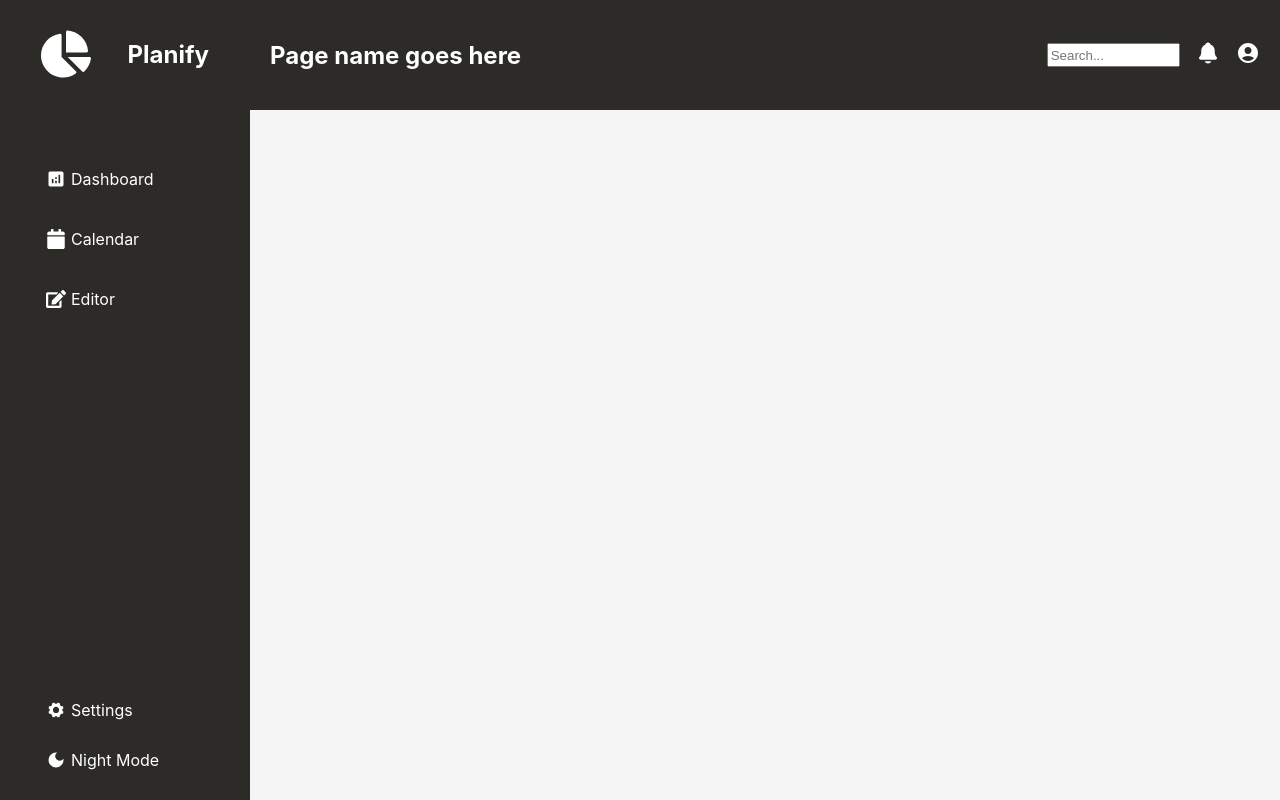
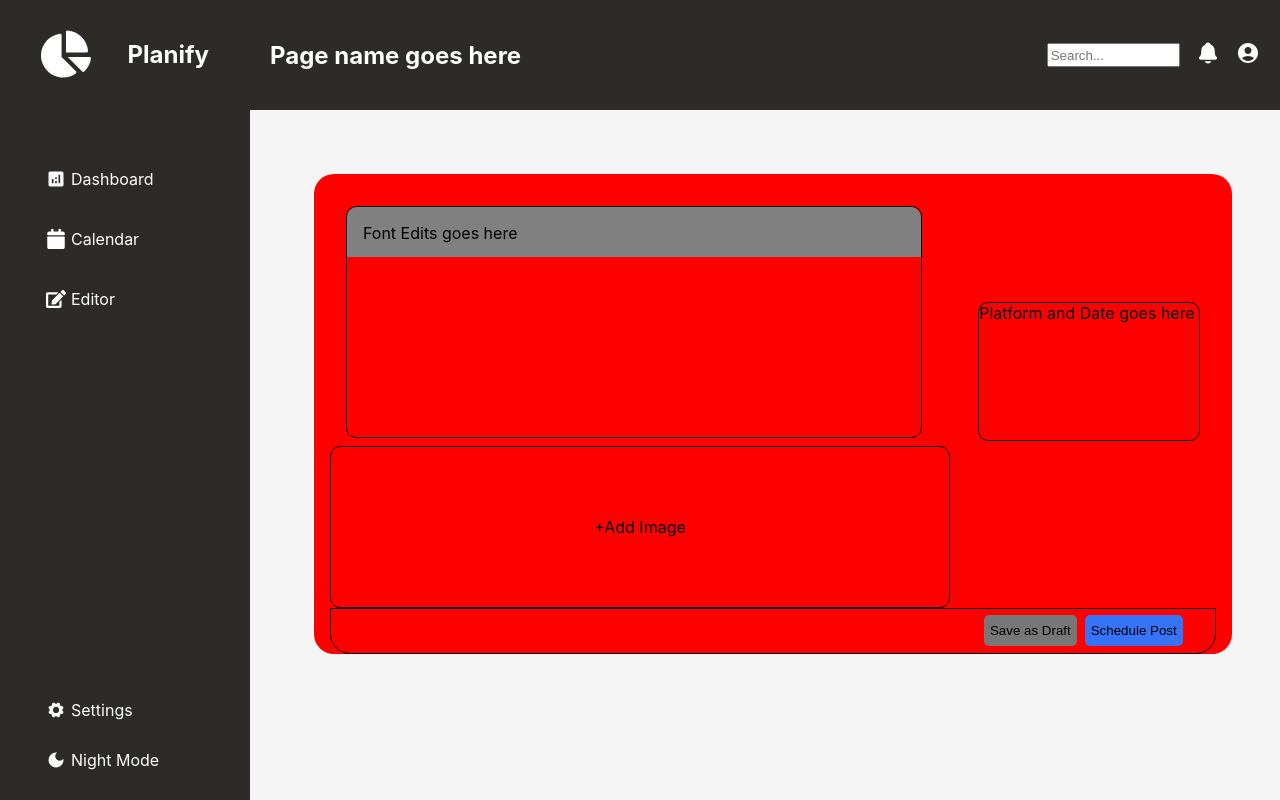
Before and after one commit to sherifmonir/Smart-Content-Planner, a React (Vite) app: page /editor in a window 1280 px wide. Built offline with nearby package versions, Linux system fonts and the light colour scheme.

Commit message:
Editor Page updates

```diff
--- a/src/index.css
+++ b/src/index.css
@@ -390,23 +390,121 @@ body {
   box-shadow: 0 10px 30px rgba(0, 0, 0, 0.08);
 }
 
-/************** Dashboard **************/
+/************** Editor Page **************/
 
-.editor-wrapper {
-  background: #fff;
-  border: 1px solid #e2e8f0;
-  border-radius: 12px;
-  padding: 16px;
-  min-height: 220px;
+
+.Editor-Page {
+  position: relative;
+  margin: 2rem;
+  padding:0;
+  height: 30rem;
+  width: 95%;
+  background-color: red;
+  border: 1rem solid red;
+  border-bottom: 0;
+  border-radius: 20px;
+
+
+
+}
+
+.Write-Post {
+  border: 1px solid black;
+
+  height: 50%;
+  width: 65%;
+  margin: 1rem 0 0 1rem;
+  border-radius: 10px;
+  margin-bottom: 0.5rem;
+
+
+}
+
+.Write-Post p {
+  border-top-left-radius: 10px;
+  border-top-right-radius: 10px;
+  margin:0;
+
+  padding: 1rem;
+  background-color: grey;
+  height: 3.125rem;
+
 }
 
 
+.Write-Post textarea {
+  border: none;
+  outline: none;
+  box-shadow: none;
+  resize: none;
+  background-color: transparent;
+  -webkit-appearance: none;
+  -moz-appearance: none;
+  appearance: none;
+  height: calc(100% - 3.125rem);
+  width: 100%;
+  margin-top:0;
+  border-bottom-left-radius: 10px;
+  border-bottom-right-radius: 10px;
+}
 
 
+.Add-Image{
+border: 1px solid black;
+border-radius: 10px;
+height: 35%;
+width: 70%;
+text-align: center;
+display: flex;
+bottom: 0;
 
-.editor-wrapper .ProseMirror {
-  outline: none;
-  font-size: 15px;
-  line-height: 1.6;
-  min-height: 220px;
 }
+
+
+.Add-Image span{
+
+border-radius: 10px;
+margin: auto;
+
+}
+
+.Platform-And-Date{
+border: 1px solid black;
+width: 25%;
+height: 30%;
+position: absolute;
+top: 7rem;
+right: 1rem;
+
+border-radius: 10px;
+
+}
+
+.Write-Post-Buttons{
+border: 1px solid black;
+border-bottom-left-radius: 20px;
+border-bottom-right-radius: 20px;
+height: 10%;
+width: 100%;
+display:flex;
+justify-content: end;
+align-items: center;
+gap: 0.5rem;
+padding-right: 2rem;
+position:absolute;
+bottom: 0;
+}
+
+.Write-Post-Buttons button {
+  height: 70%;
+  border-radius: 5px;
+  border: 0;
+}
+
+.Save-as-Draft-Btn {
+  background-color: rgb(119, 119, 119);
+}
+
+.Schedule-Post-Btn {
+ background-color: #3773f7;
+}
--- a/src/pages/EditorPage.jsx
+++ b/src/pages/EditorPage.jsx
@@ -13,14 +13,27 @@ export default function EditorPage(){
 
             <SideBar />
             <TopBar />
-            <main className="Main Editor-Page">
+            <main className="Main ">
+               <section className="Editor-Page">
 
+                <section className="Write-Post">
+                    <p>Font Edits goes here</p>
+                    <textarea></textarea>
+                </section>
 
-                <section classsName="Write-Post"></section>
-                <section classsName="Add-Image"></section>
-                <section classsName="Platform-And-date"></section>
-                <section classsName="Write-Post-Buttons"></section>
+                <section className="Add-Image">
+                    <span>+Add Image</span>
+                    </section>
 
+                <section className="Platform-And-Date">Platform and Date goes here</section>
+                <section className="Write-Post-Buttons">
+
+                    <button className="Save-as-Draft-Btn">Save as Draft</button>
+                    <button className="Schedule-Post-Btn">Schedule Post</button>
+
+                </section>
+
+             </section>
             </main>
         </div>
 
```
